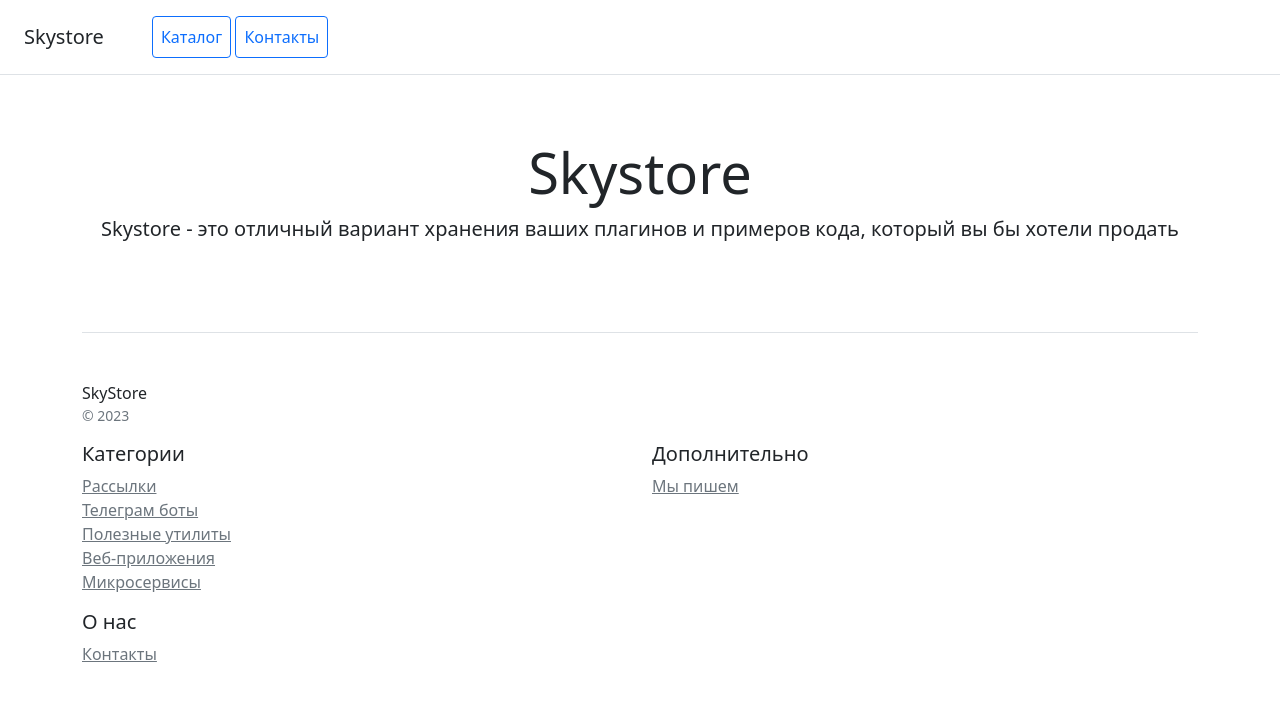
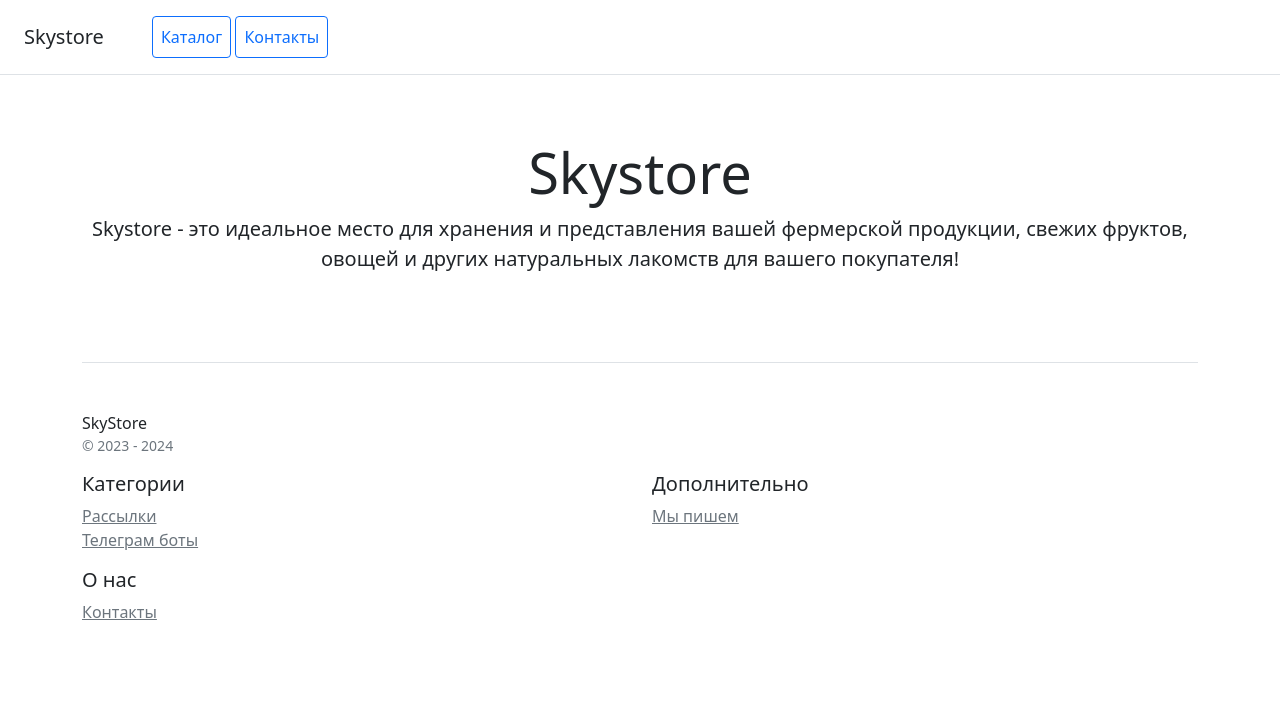
Before and after one commit to demetriofr/project__online_store, a Django app: template catalog/templates/catalog/product.html in a window 1280 px wide. Shown: the top 701 px of the page. Run offline with Django 5.2, Linux system fonts and the light colour scheme; the template is opened without the code that fills it, so the values that code supplies are empty; some libraries are stand-ins or nearby versions.

Commit message:
The task 3 was completed and plus minor improvements

```diff
--- /dev/null
+++ b/catalog/templates/catalog/base.html
@@ -0,0 +1,26 @@
+{% load static %}
+<!doctype html>
+<html lang="en">
+<head>
+    <meta charset="utf-8">
+    <meta name="viewport" content="width=device-width, initial-scale=1">
+    <title>Skystore</title>
+    <link href="https://cdn.jsdelivr.net/npm/bootstrap@5.0.2/dist/css/bootstrap.min.css" rel="stylesheet">
+</head>
+<body>
+
+{% include 'catalog/includes/inc_base_menu.html' %}
+
+<div class="container">
+    <div class="row text-center">
+        {% block content %}
+        {% endblock %}
+    </div>
+
+    {% include 'catalog/includes/inc_base_footer.html' %}
+
+</div>
+
+<script src="/static/js/bootstrap.bundle.min.js"></script>
+</body>
+</html>
--- /dev/null
+++ b/catalog/templates/catalog/includes/inc_base_footer.html
@@ -0,0 +1,27 @@
+<footer class="pt-4 my-md-5 pt-md-5 border-top">
+    <div class="row">
+        <div class="col-12 col-md">
+            SkyStore
+            <small class="d-block mb-3 text-muted">&copy; 2023 - {% now 'Y' %}</small>
+        </div>
+        <div class="col-6 col-md">
+            <h5>Категории</h5>
+            <ul class="list-unstyled text-small">
+                <li><a class="text-muted" href="#">Рассылки</a></li>
+                <li><a class="text-muted" href="#">Телеграм боты</a></li>
+            </ul>
+        </div>
+        <div class="col-6 col-md">
+            <h5>Дополнительно</h5>
+            <ul class="list-unstyled text-small">
+                <li><a class="text-muted" href="#">Мы пишем</a></li>
+            </ul>
+        </div>
+        <div class="col-6 col-md">
+            <h5>О нас</h5>
+            <ul class="list-unstyled text-small">
+                <li><a class="text-muted" href="/contacts/">Контакты</a></li>
+            </ul>
+        </div>
+    </div>
+</footer>
--- /dev/null
+++ b/catalog/templates/catalog/includes/inc_base_menu.html
@@ -0,0 +1,7 @@
+<div class="d-flex flex-column flex-md-row align-items-center p-3 px-md-4 mb-3 bg-white border-bottom box-shadow">
+    <h5 class="my-0 mr-md-auto font-weight-normal">Skystore</h5>
+    <nav class="ms-5">
+        <a class="p-2 btn btn-outline-primary" href="/">Каталог</a>
+        <a class="p-2 btn btn-outline-primary" href="/contacts/">Контакты</a>
+    </nav>
+</div>
--- a/catalog/templates/catalog/product.html
+++ b/catalog/templates/catalog/product.html
@@ -1,29 +1,9 @@
-{% load static %}
-<!doctype html>
-<html lang="en">
-<head>
-    <meta charset="utf-8">
-    <meta name="viewport" content="width=device-width, initial-scale=1">
-    <title>{{ title }}</title>
-    <link href="https://cdn.jsdelivr.net/npm/bootstrap@5.0.2/dist/css/bootstrap.min.css" rel="stylesheet">
-</head>
-<body>
-<div class="d-flex flex-column flex-md-row align-items-center p-3 px-md-4 mb-3 bg-white border-bottom box-shadow">
-    <h5 class="my-0 mr-md-auto font-weight-normal">Skystore</h5>
-    <nav class="ms-5">
-        <a class="p-2 btn btn-outline-primary" href="/">Каталог</a>
-        <a class="p-2 btn btn-outline-primary" href="/contacts/">Контакты</a>
-    </nav>
-</div>
-
+{% extends 'catalog/base.html' %}
+{% block content %}
     <div class="pricing-header px-3 py-3 pt-md-5 pb-md-4 mx-auto text-center">
         <h1 class="display-4">Skystore</h1>
-    <p class="lead">Skystore - это отличный вариант хранения ваших плагинов и примеров кода, который вы бы хотели
-        продать</p>
+        <p class="lead">Skystore - это идеальное место для хранения и представления вашей фермерской продукции, свежих фруктов, овощей и других натуральных лакомств для вашего покупателя!</p>
     </div>
-
-<div class="container">
-    <div class="row text-center">
     {% for object in object_list %}
         <div class="col-3">
             <div class="card mb-4 box-shadow">
@@ -43,41 +23,4 @@
             </div>
         </div>
     {% endfor %}
-    </div>
-
-
-    <footer class="pt-4 my-md-5 pt-md-5 border-top">
-        <div class="row">
-            <div class="col-12 col-md">
-                SkyStore
-                <small class="d-block mb-3 text-muted">&copy; 2023</small>
-            </div>
-            <div class="col-6 col-md">
-                <h5>Категории</h5>
-                <ul class="list-unstyled text-small">
-                    <li><a class="text-muted" href="#">Рассылки</a></li>
-                    <li><a class="text-muted" href="#">Телеграм боты</a></li>
-                    <li><a class="text-muted" href="#">Полезные утилиты</a></li>
-                    <li><a class="text-muted" href="#">Веб-приложения</a></li>
-                    <li><a class="text-muted" href="#">Микросервисы</a></li>
-                </ul>
-            </div>
-            <div class="col-6 col-md">
-                <h5>Дополнительно</h5>
-                <ul class="list-unstyled text-small">
-                    <li><a class="text-muted" href="#">Мы пишем</a></li>
-                </ul>
-            </div>
-            <div class="col-6 col-md">
-                <h5>О нас</h5>
-                <ul class="list-unstyled text-small">
-                    <li><a class="text-muted" href="/contacts/">Контакты</a></li>
-                </ul>
-            </div>
-        </div>
-    </footer>
-</div>
-
-<script src="/static/js/bootstrap.bundle.min.js"></script>
-</body>
-</html>
+{% endblock %}
--- a/catalog/urls.py
+++ b/catalog/urls.py
@@ -3,7 +3,6 @@ from django.urls import path
 from catalog.views import home, contacts, product
 
 urlpatterns = [
-    path('', home),
-    path('contacts/', contacts),
-    path('product/', product)
+    path('', product),
+    path('contacts/', contacts)
 ]
--- a/catalog/views.py
+++ b/catalog/views.py
@@ -12,7 +12,7 @@ def home(request):
         'object_list': product_list,
         'title': 'Каталог'
     }
-    return render(request, 'catalog/home.html', context)
+    return render(request, 'catalog/base.html', context)
 
 
 def contacts(request):
```
Also changed, not shown: catalog/templates/catalog/contacts.html (+3 -57 lines), catalog/templates/catalog/home.html (deleted, +0 -82 lines). Lines whose indentation alone changed are shown as unchanged.
